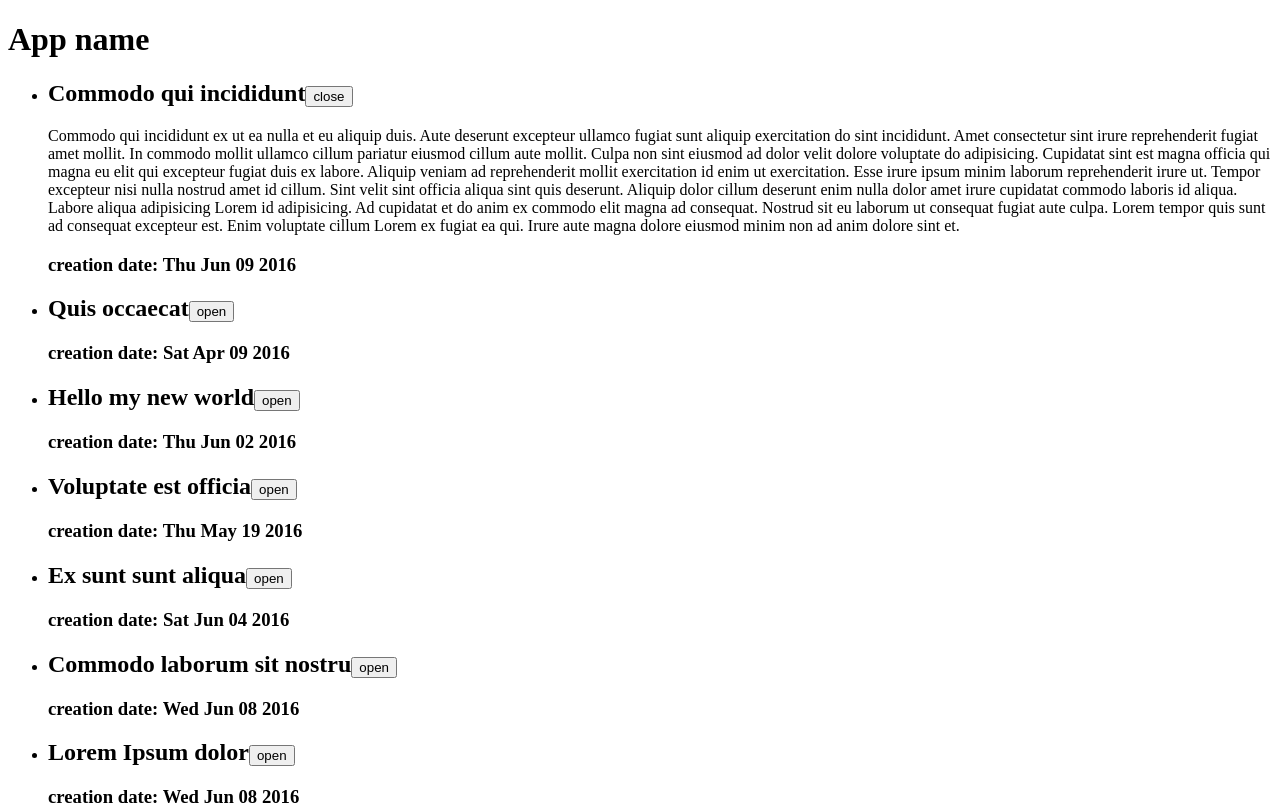
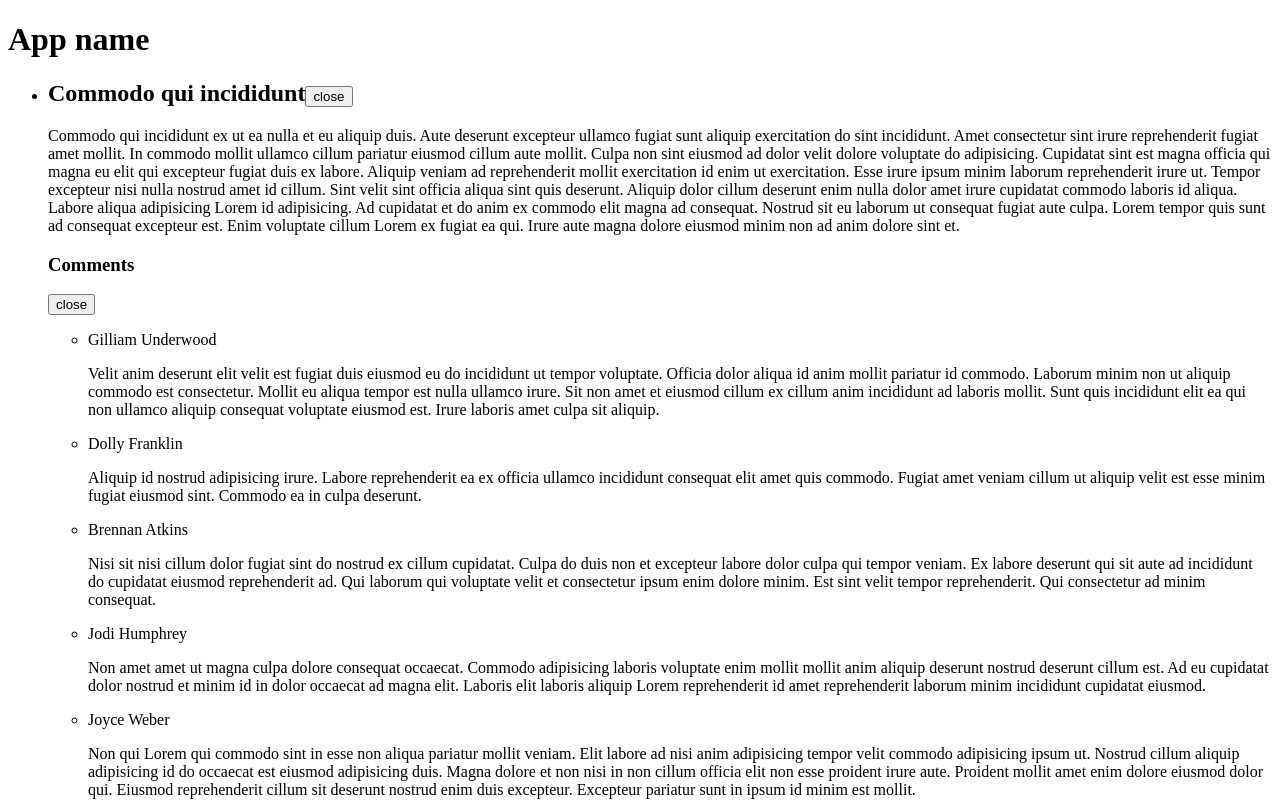
Before and after one commit to romabelka/basic-react-11-01, a React app: page / in a window 1280 px wide. Shown: the top 805 px of the page. Built offline with nearby package versions, Linux system fonts and the light colour scheme.

Commit message:
Comments component

```diff
--- a/src/components/Article.js
+++ b/src/components/Article.js
@@ -1,4 +1,5 @@
 import React, {Component} from 'react'
+import Comments from './Comments'
 
 class Article extends Component {
     constructor(props) {
@@ -26,18 +27,11 @@ class Article extends Component {
     }
 
     componentWillUpdate(nexState) {
-//        if (nexState.isOpen) fetchData()
     }
-/*
-    state = {
-        isOpen: true
-    }
-*/
 
     render() {
         const {article} = this.props
-//        if (this.state.isOpen) throw new Error()
-        const body = this.state.isOpen && <section>{article.text}</section>
+        const body = this.state.isOpen && <div><section>{article.text}</section><Comments comments = {article.comments} /></div>
         return (
             <div>
                 <h2>
@@ -56,16 +50,7 @@ class Article extends Component {
         this.setState((state) => ({
             isOpen: !state.isOpen
         }))
-/*
-        this.setState((state) => {
-            console.log('---', this.state, state)
-            return {
-                isOpen: !state.isOpen
-            }
-        })
-*/
     }
 }
 
-
 export default Article
--- /dev/null
+++ b/src/components/Comments.js
@@ -0,0 +1,33 @@
+import React, {Component} from 'react'
+
+class Comments extends Component {
+    state = {
+        isOpen: true
+    }
+
+    render() {
+        const commentsList = this.state.isOpen && this.props.comments.map(comment => <li key={comment.id}>
+            <p>{comment.user}</p>
+            <p>{comment.text}</p>
+        </li>)
+        return (
+            <div>
+                <h3>Comments</h3>
+                <button onClick={this.handleClick}>
+                    {this.state.isOpen ? 'close' : 'open'}
+                </button>
+                <ul>
+                    {commentsList}
+                </ul>
+            </div>
+        )
+    }
+
+    handleClick = () => {
+        this.setState((state) => ({
+            isOpen: !state.isOpen
+        }))
+    }
+}
+
+export default Comments
```
